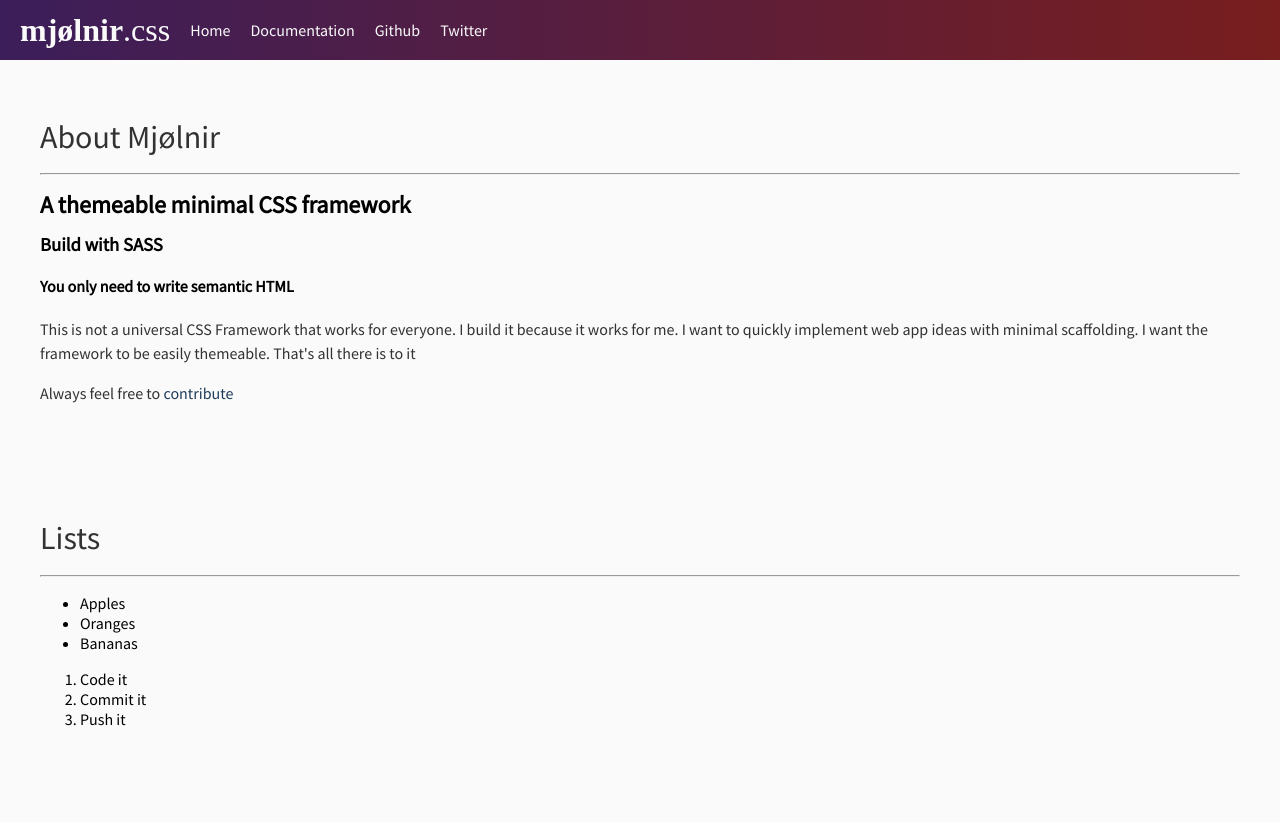
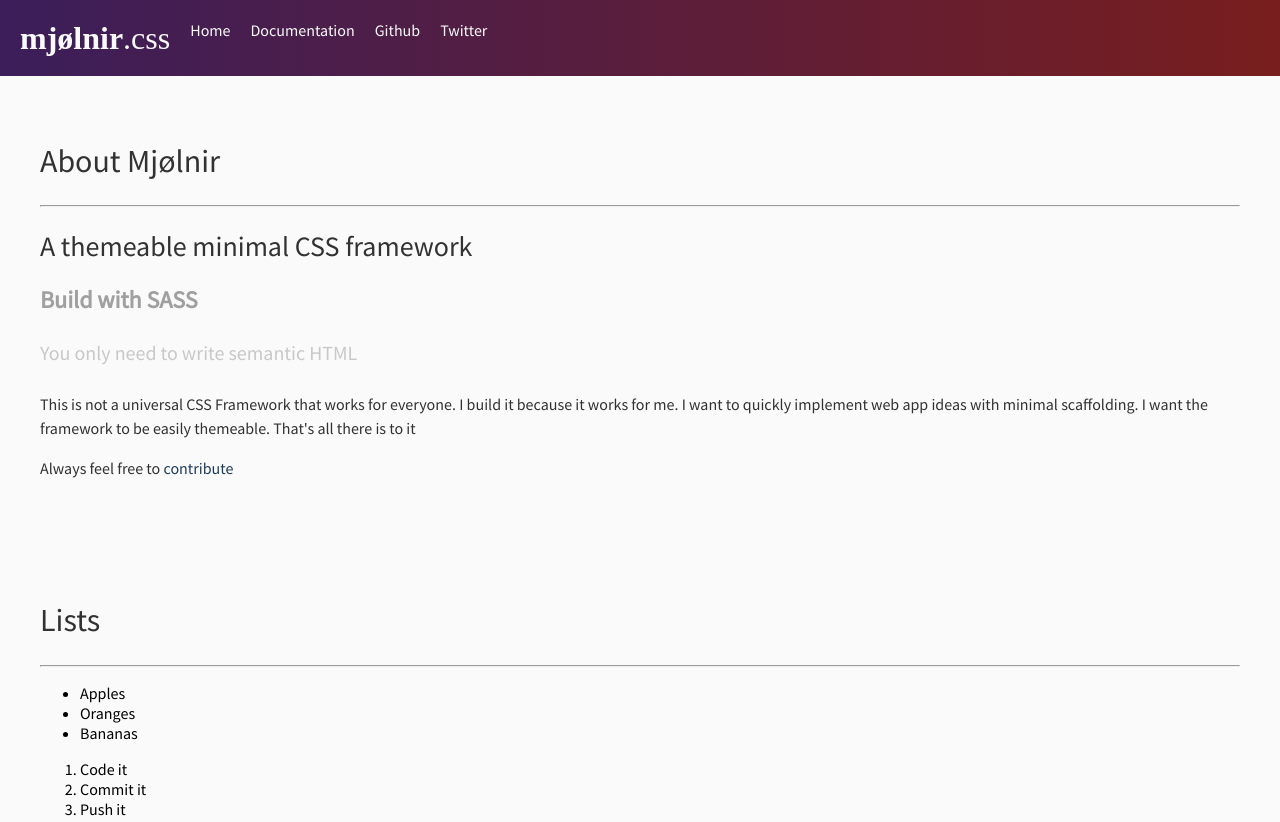
Before and after one commit to supernoir/mjolnir, a website: page index.html in a window 1280 px wide. Shown: the top 822 px of the page. Drawn offline with Linux system fonts and the light colour scheme; a web font is replaced by a local one.

Commit message:
optimizes headlines

```diff
--- a/styles/_typography.scss
+++ b/styles/_typography.scss
@@ -1,6 +1,40 @@
+h1 {
+  color: $black;
+  font-size: 32px;
+  line-height: 36px;
+  font-weight: 400;
+
+    &.inverted{
+      color: $white;
+    }
+}
+
+h2 {
+  color: $black;
+  font-size: 28px;
+  line-height: 32px;
+  font-weight: 400;
+}
+
+h3 {
+  color: $darkgrey;
+  font-size: 24px;
+  line-height: 28px;
+  font-weight: 700;
+}
+
+h4 {
+  color: $mediumgrey;
+  font-size: 20px;
+  line-height: 24px;
+  font-weight: 400;
+}
+
+
 p{
   font-size: 16px;
-  line-height: 22px;
+  line-height: 24px;
+  color: $black;
 }
 
 p.paragraph{
@@ -33,9 +67,3 @@ p.legal{
   // figure out the opposite color of primary/black?
   color: $white;
 }
-
-h1{
-  &.inverted{
-    color: $white;
-  }
-}
--- a/styles/app.scss
+++ b/styles/app.scss
@@ -15,11 +15,7 @@ body {
 }
 
 
-h1 {
-  color: $black;
-  font-size: 32px;
-  font-weight: 400;
-}
+
 
 
 .page{
```
Also changed, not shown: css/app.css.
